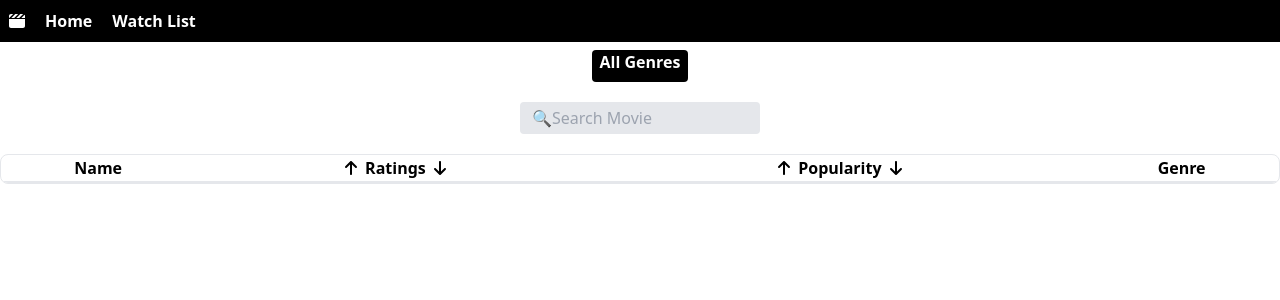
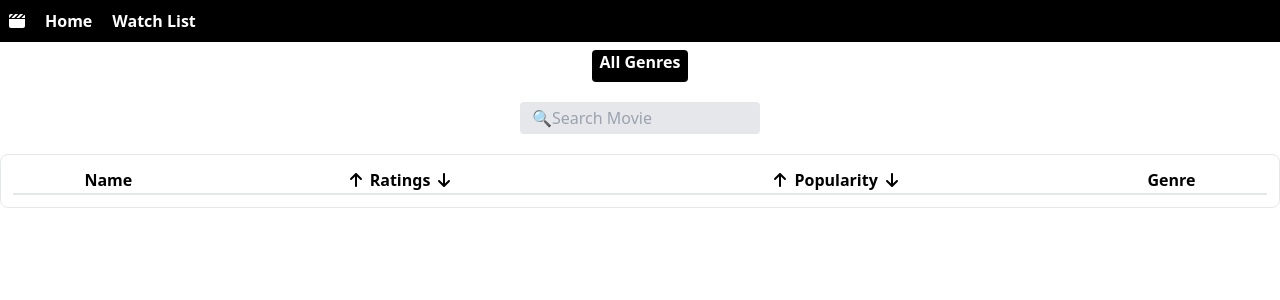
Before and after one commit to Sumayya-Afrin/React-Movie-App, a React (Vite) app in the folder react-movie-app/: page /watchlist in a window 1280 px wide. Shown: the top 300 px of the page. Built offline with nearby package versions, Linux system fonts and the light colour scheme.

Commit message:
some css is done

```diff
--- a/react-movie-app/src/components/WatchList.jsx
+++ b/react-movie-app/src/components/WatchList.jsx
@@ -110,7 +110,7 @@ function WatchList({watchList , setWatchList , handleFilteredWatchList}) {
     </div>
 
 
-    <div  className='overflow-hidden  rounded-lg  border border-gray-200 '>
+    <div  className='overflow-hidden  rounded-lg  border border-gray-200 p-3'>
       <table className='w-full text-center'>
       <thead className='border-b-2'>
         <tr>
@@ -166,7 +166,7 @@ function WatchList({watchList , setWatchList , handleFilteredWatchList}) {
       {
 
        // eslint-disable-next-line react/jsx-key
-       return  <tr>
+       return  <tr className='border border-gray-200'>
         <td className='p-3 flex items-center gap-6' >
           <img src={`https://image.tmdb.org/t/p/original/${movieObj.poster_path}`} alt="movie-poster" className='h-[8rem] w-[6rem]' />
           <div>{movieObj.original_title}</div>
```
